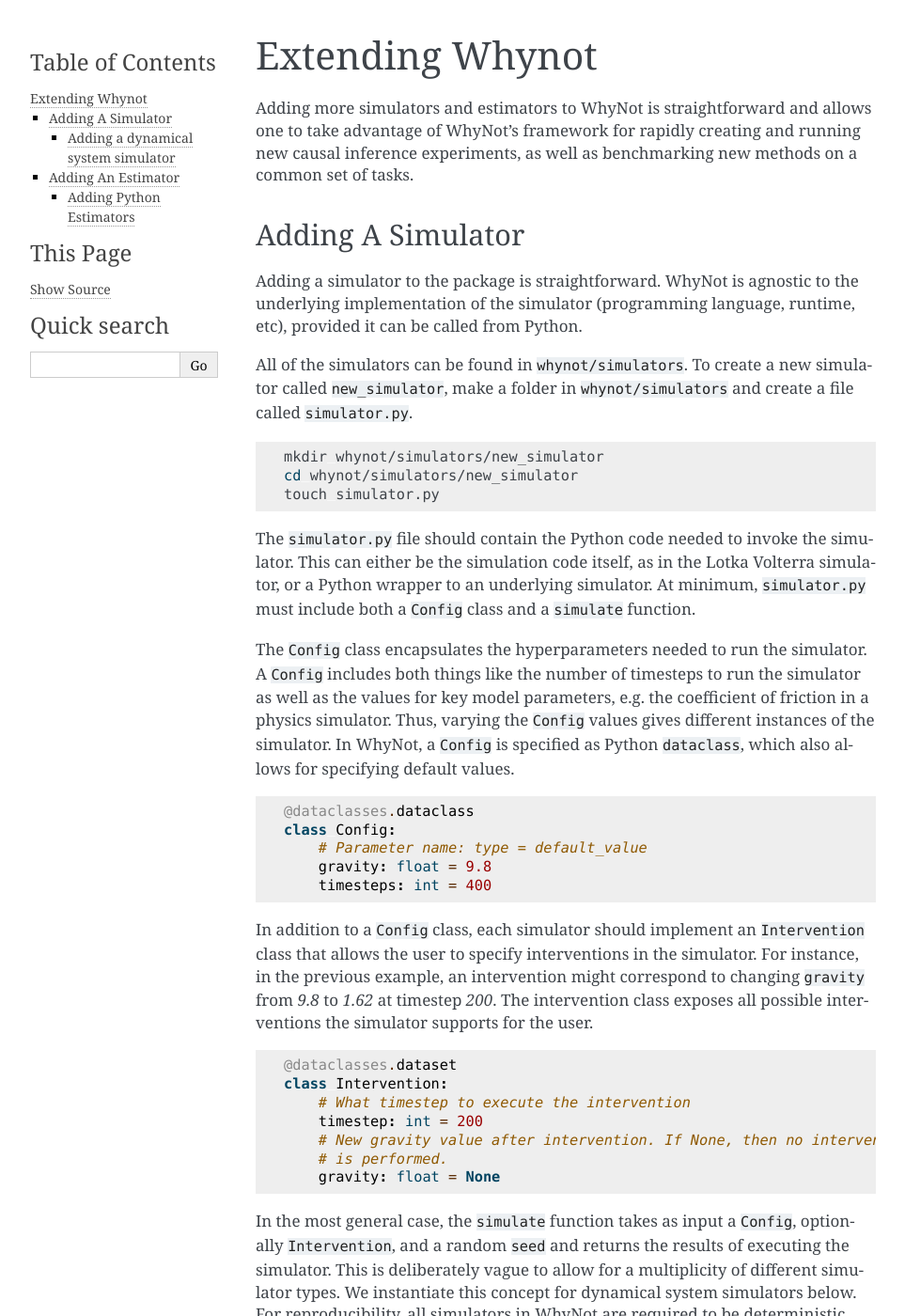
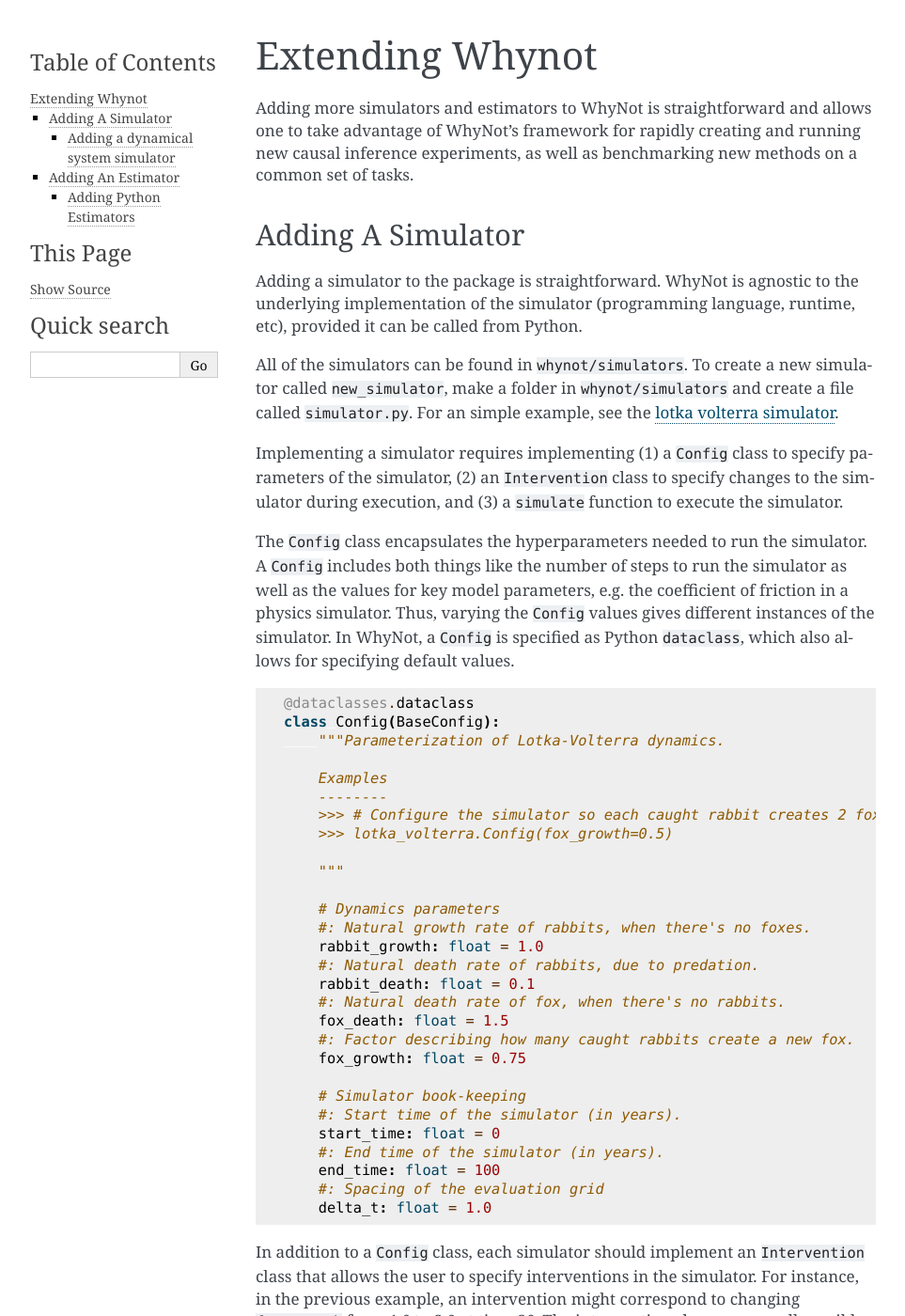
Before and after one commit to socialfoundations/whynot, a Sphinx documentation site: the page built from docs/source/develop.rst, in a window 1280 px wide and 1400 px high. Shown: the whole window at 94% size, without its empty margins (148-1111 px from the left). Built offline with Sphinx 7.4.7, drawn with Linux system fonts in a browser that asks for light colours; some of the changed text lies outside the part shown.

Commit message:
Update extending whynot

```diff
--- a/docs/source/api.rst
+++ b/docs/source/api.rst
@@ -28,6 +28,12 @@
 .. autoclass:: whynot.dynamics.Run
     :members: initial_state, __getitem__
 
+.. autoclass:: whynot.dynamics.BaseState
+
+.. autoclass:: whynot.dynamics.BaseConfig
+
+.. autoclass:: whynot.dynamics.BaseIntervention
+
 .. autoclass:: whynot.dynamics.DynamicsExperiment
     :members: __init__, get_parameters, run
 
--- a/docs/source/develop.rst
+++ b/docs/source/develop.rst
@@ -18,22 +18,17 @@
 
 All of the simulators can be found in ``whynot/simulators``. To create a new simulator
 called ``new_simulator``, make a folder in ``whynot/simulators`` and create a file
-called ``simulator.py``.
+called ``simulator.py``. For an simple example, see the `lotka volterra
+simulator
+<https://github.com/zykls/whynot/blob/master/whynot/simulators/lotka_volterra/simulator.py>`_.
 
-.. code:: bash
-
-    mkdir whynot/simulators/new_simulator
-    cd whynot/simulators/new_simulator
-    touch simulator.py
-
-The ``simulator.py`` file should contain the Python code needed to invoke the
-simulator. This can either be the simulation code itself, as in the Lotka
-Volterra simulator, or a Python wrapper to an underlying simulator.
-At minimum, ``simulator.py`` must include both a ``Config`` class and a
-``simulate`` function.
+Implementing a simulator requires implementing (1) a ``Config`` class to specify
+parameters of the simulator, (2) an ``Intervention`` class to specify changes to
+the simulator during execution, and (3) a ``simulate`` function to execute the
+simulator.
 
 The ``Config`` class encapsulates the hyperparameters needed to run the
-simulator.  A ``Config`` includes both things like the number of timesteps to
+simulator.  A ``Config`` includes both things like the number of steps to
 run the simulator as well as the values for key model parameters, e.g. the
 coefficient of friction in a physics simulator. Thus, varying the ``Config`` values
 gives different instances of the simulator. In WhyNot, a ``Config`` is
@@ -43,27 +38,64 @@
 .. code:: python
 
     @dataclasses.dataclass
-    class Config:
-        # Parameter name: type = default_value
-        gravity: float = 9.8
-        timesteps: int = 400
+    class Config(BaseConfig):
+        """Parameterization of Lotka-Volterra dynamics.
+
+        Examples
+        --------
+        >>> # Configure the simulator so each caught rabbit creates 2 foxes
+        >>> lotka_volterra.Config(fox_growth=0.5)
+
+        """
+
+        # Dynamics parameters
+        #: Natural growth rate of rabbits, when there's no foxes.
+        rabbit_growth: float = 1.0
+        #: Natural death rate of rabbits, due to predation.
+        rabbit_death: float = 0.1
+        #: Natural death rate of fox, when there's no rabbits.
+        fox_death: float = 1.5
+        #: Factor describing how many caught rabbits create a new fox.
+        fox_growth: float = 0.75
+
+        # Simulator book-keeping
+        #: Start time of the simulator (in years).
+        start_time: float = 0
+        #: End time of the simulator (in years).
+        end_time: float = 100
+        #: Spacing of the evaluation grid
+        delta_t: float = 1.0
+
 
 In addition to a ``Config`` class, each simulator should implement an
 ``Intervention`` class that allows the user to specify interventions in the
 simulator. For instance, in the previous example, an intervention might
-correspond to changing ``gravity`` from `9.8` to `1.62` at timestep `200`.
+correspond to changing ``fox_growth`` from `1.0` to `2.0` at time `20`.
 The intervention class exposes all possible interventions the simulator supports
 for the user.
 
 .. code:: python
 
-    @dataclasses.dataset
     class Intervention:
-        # What timestep to execute the intervention
-        timestep: int = 200
-        # New gravity value after intervention. If None, then no intervention
-        # is performed.
-        gravity: float = None
+        """Parameterization of an intervention to the lotka-volterra simulator"""
+
+        def __init__(self, time, fox_growth=None, rabbit_growth=None):
+            """Specify an intervention in the dynamical system.
+
+            Parameters
+            ----------
+                time: int
+                    Time of the intervention.
+                fox_growth: float
+                    New value of fox_growth after intervention. If None, no
+                    change.
+
+            """
+            self.time = time
+            # Parameters to update after intervention
+            self.updates = {}
+            if fox_growth:
+                self.updates["fox_growth"] = fox_growth
 
 
 In the most general case, the ``simulate`` function takes as input a ``Config``,
@@ -80,6 +112,7 @@
         # Execute simulator!
 
 
+
 Adding a dynamical system simulator
 ^^^^^^^^^^^^^^^^^^^^^^^^^^^^^^^^^^^
 WhyNot provides powerful support for dynamical system simulators.  In discrete
@@ -90,34 +123,49 @@
 .. math::
     x_{t+1} = f(x_{t}; \theta).
 
-As before, the parameters :math:`\theta` are encapsulated in a ``Config`` class.
-Now, however, implementing a dynamical system simulator also requires
-implementing a ``State`` class representing the variables :math:`x` that
-change over time. In WhyNot, the state class is a Python ``dataclass``, and the
-default values of the ``dataclass`` fields correspond to the default initial
-state of the model.
+The parameters :math:`\theta` are encapsulated in a ``Config`` class. In
+addition to a ``Config`` and ``Intervetion``,  implementing a dynamical system
+simulator also requires implementing a ``State`` class representing the
+variables :math:`x` that change over time. In WhyNot, the state class is a
+Python ``dataclass``, and the default values of the ``dataclass`` fields
+correspond to the default initial state of the model. The ``State``, ``Config``,
+and ``Intervention`` should inherit from :class:`~whynot.dynamics.BaseState`,
+:class:`~whynot.dynamics.BaseConfig`, and
+:class:`~whynot.dynamics.BaseIntervention`, respectively.
 
 .. code:: python
 
-    @dataclasses.dataclass
-    class State:
-        # Each state variable is a separate field.
-        state1: float = 0.0
-        state2: float = 1.0
-        state3: float = 2.0
+        @dataclasses.dataclass
+        class State(BaseState):
+            """State of the Lotka-Volterra model."""
 
-Simulating a dynamical system requires specifying both the parameters
-:math:`\theta` and the initial state :math:`x_0`. Therefore, for dynamical
-systems, the ``simulate`` function takes an initial ``State`` object, a
+            #: Number of rabbits.
+            rabbits: float = 10.0
+            #: Number of foxes.
+            foxes: float = 5.0
+
+The ``simulate`` function takes an initial ``State`` object, a
 ``Config`` object, a random seed, and an optional ``Intervention`` object. The
 function simulates the trajectory and returns a ``Run`` of the dynamical system.
-A ``Run`` consists of the sequence of `states` :math:`x_{t_1}, x_{t_2}, x_{t_3},
-\dots` visited by the system, and the sequence of sampled times :math:`t_1, t_2,
-t_3, \dots` The code snippet gives an example implementation.
+A :class:`~whynot.dynamics.Run` consists of the sequence of `states`
+:math:`x_{t_1}, x_{t_2}, x_{t_3}, \dots` visited by the system, and the sequence
+of sampled times :math:`t_1, t_2, t_3, \dots` The code snippet gives an example
+implementation.
 
 .. code:: python
 
+    def dynamics(time, state, config, intervention, rng):
+        """Single time step of the dynamics."""
+
+        # Intervene on simulator parameters
+        if intervention and time >= intervention.time:
+            config.update(intervention)
+
+        new_state = ...
+        return new_state
+
     def simulate(initial_state, config, seed, intervention=None):
+        """Run a complete trajectory for the simulator."""
         # Seed randomness
         rng = np.random.RandomState(seed)
 
@@ -126,7 +174,7 @@
         states = [initial_state]
         state = initial_state
         for time in timesteps:
-            state = f(time, state, config, intervention, rng)
+            state = dynamics(time, state, config, intervention, rng)
             states.append(state)
         return wn.dynamics.Run(states=states, times=timesteps)
 
@@ -135,16 +183,17 @@
 
 Adding An Estimator
 -------------------
+WhyNot ships with a small number of causal estimators, with a larger number
+available through the companion package ``whynot_estimators``. Most users will
+either use these estimators or implement their own to run experiments on top of
+data generated by WhyNot. However, Whynot also supports adding new estimators to
+the package, which can then be accessed and experimented with by other users.
 
-By design, Whynot supports adding new estimators to the framework, independent
-of the language of implementation. Estimators with a Python interface can be
-directly added to the package. This procedure is detailed in
-:ref:`adding-python-estimators`.
-
-Estimators written in ``R`` or without a Python interface can be added to the
-companion package ``whynot_estimators``. As estimators are added to Whynot, we
-hope this will form the core of a common set of benchmark algorithms for causal
-inference tasks.
+Estimators with a Python interface can be directly added to the package. This
+procedure is detailed below.  Estimators written in other languages like ``R``
+or without a Python interface can be added to the companion package
+``whynot_estimators``. As estimators are added to Whynot, we hope this will form
+the core of a common set of benchmark algorithms for causal inference tasks.
 
 .. _adding-python-estimators:
 
```
